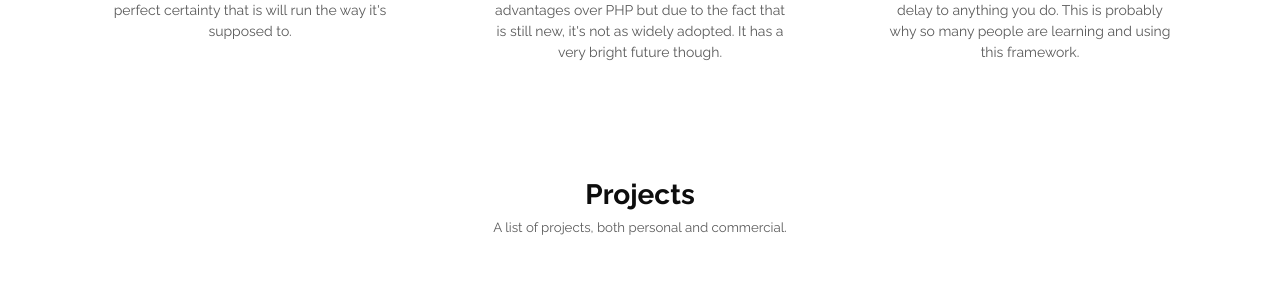
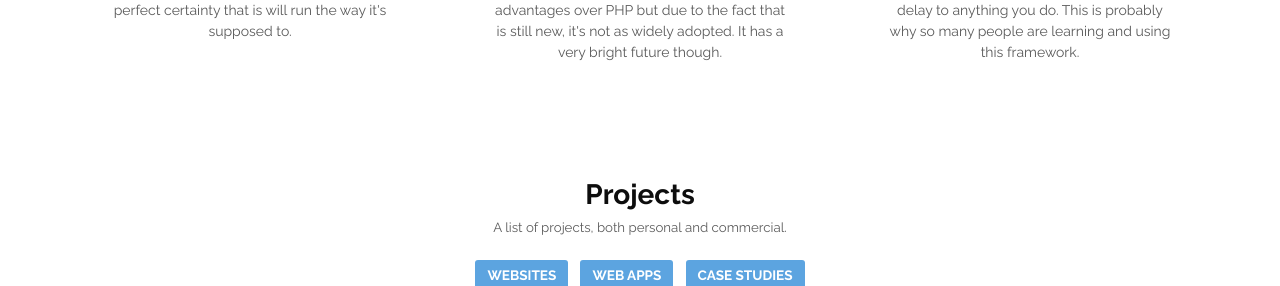
Before and after one commit to MattZK/MattZK-Online, a plain HTML site: page index.html in a window 1280 px wide. Shown: the part 2457-2743 px from the top of the page. Drawn offline with Linux system fonts and the light colour scheme.

Commit message:
Readded buttons

```diff
--- a/index.html
+++ b/index.html
@@ -121,11 +121,11 @@
       <div class="container">
         <h2>Projects</h2>
         <h5>A list of projects, both personal and commercial.</h5>
-        <!-- <div class="btn-container">
+        <div class="btn-container">
           <div class="btn disabled">Websites</div>
           <div class="btn disabled">Web Apps</div>
           <div class="btn disabled">Case Studies</div>
-        </div> -->
+        </div>
         <div class="grid">
 
           <div class="item">
```
